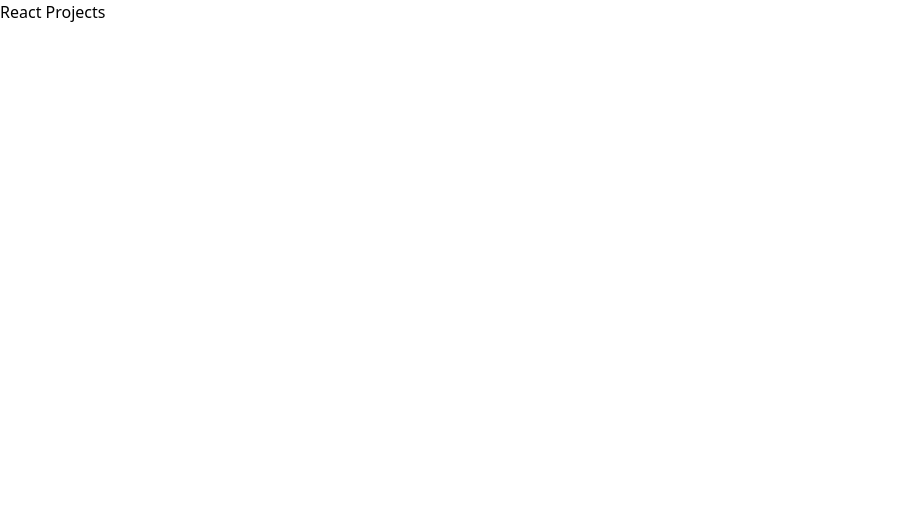
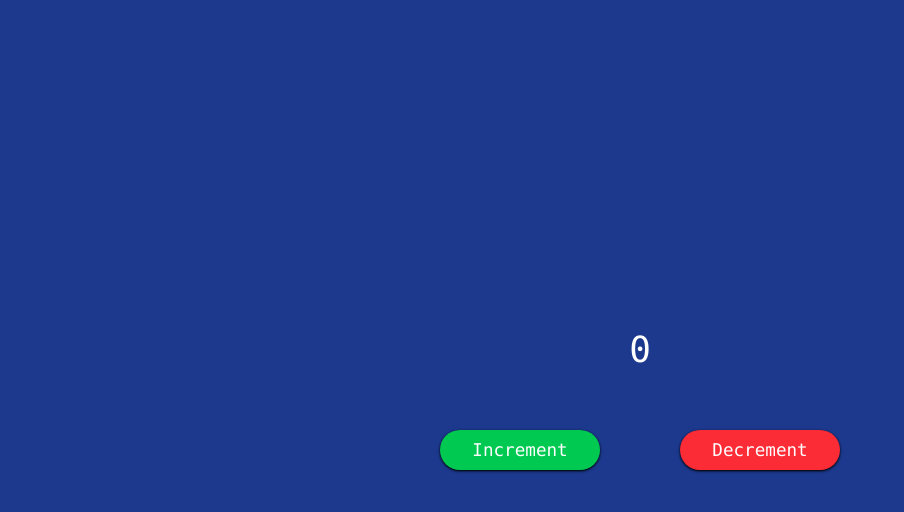
Before and after one commit to techwithdani/MiniProjects, a React (Vite) app in the folder React/frontend/: page / in a window 1280 px wide. Shown: the top 512 px of the page, without its empty margins (0-904 px from the left). Built offline with nearby package versions, Linux system fonts and the light colour scheme.

Commit message:
Create counter project

```diff
--- a/React/frontend/src/App.jsx
+++ b/React/frontend/src/App.jsx
@@ -1,7 +1,9 @@
+import Counter from "./projects/counter/Counter";
+
 function App() {
   return (
     <>
-      <h1>React Projects</h1>
+      <Counter />
     </>
   );
 }
--- /dev/null
+++ b/React/frontend/src/projects/counter/Counter.jsx
@@ -0,0 +1,25 @@
+import { useState } from "react";
+
+const Counter = () => {
+  const [counter, setCounter] = useState(0);
+
+  return (
+    <>
+      <div className="h-dvh w-full bg-blue-900 font-mono flex flex-col items-center justify-center">
+        <div className="mb-15">
+          <p className="text-4xl text-white">{counter}</p>
+        </div>
+        <div className="flex items-center justify-center gap-20">
+          <button className="h-10 w-40 text-[1.1rem] bg-green-500 text-white rounded-3xl shadow shadow-black cursor-pointer hover:bg-white hover:text-green-500 transition-all duration-500">
+            Increment
+          </button>
+          <button className="h-10 w-40 text-[1.1rem] bg-red-500 text-white rounded-3xl shadow shadow-black cursor-pointer hover:bg-white hover:text-red-500 transition-all duration-500">
+            Decrement
+          </button>
+        </div>
+      </div>
+    </>
+  );
+};
+
+export default Counter;
```
